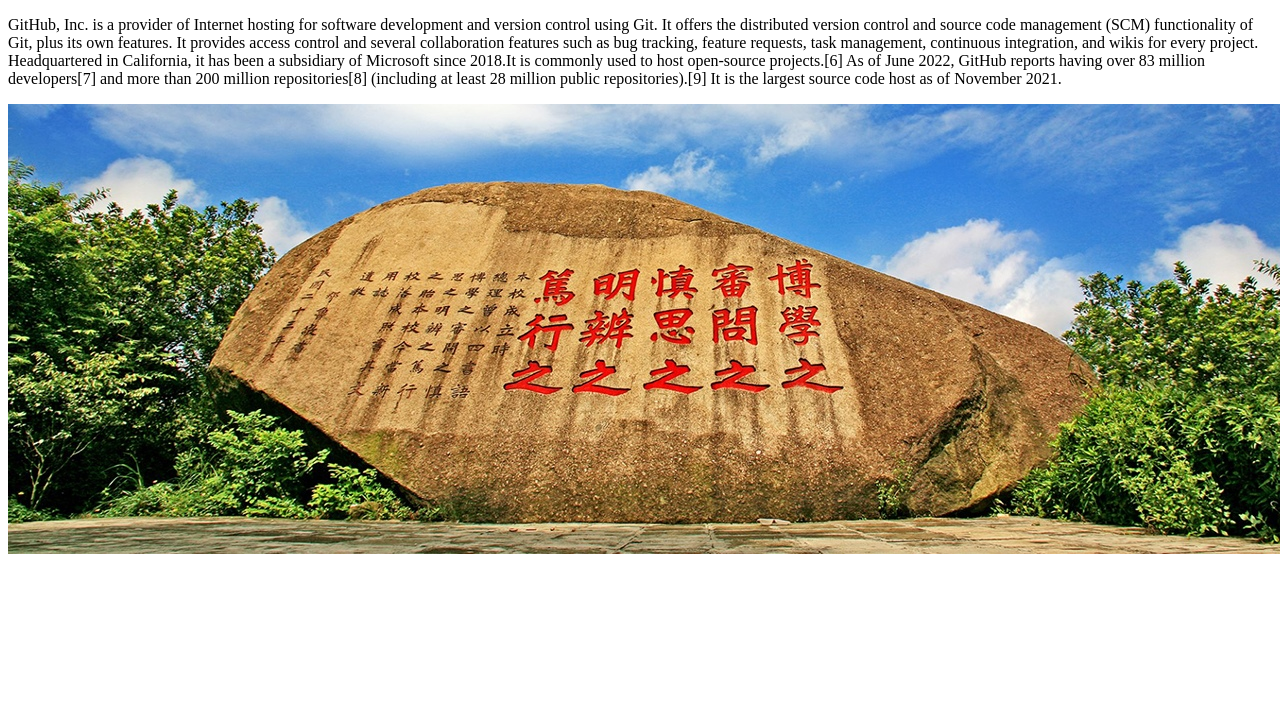
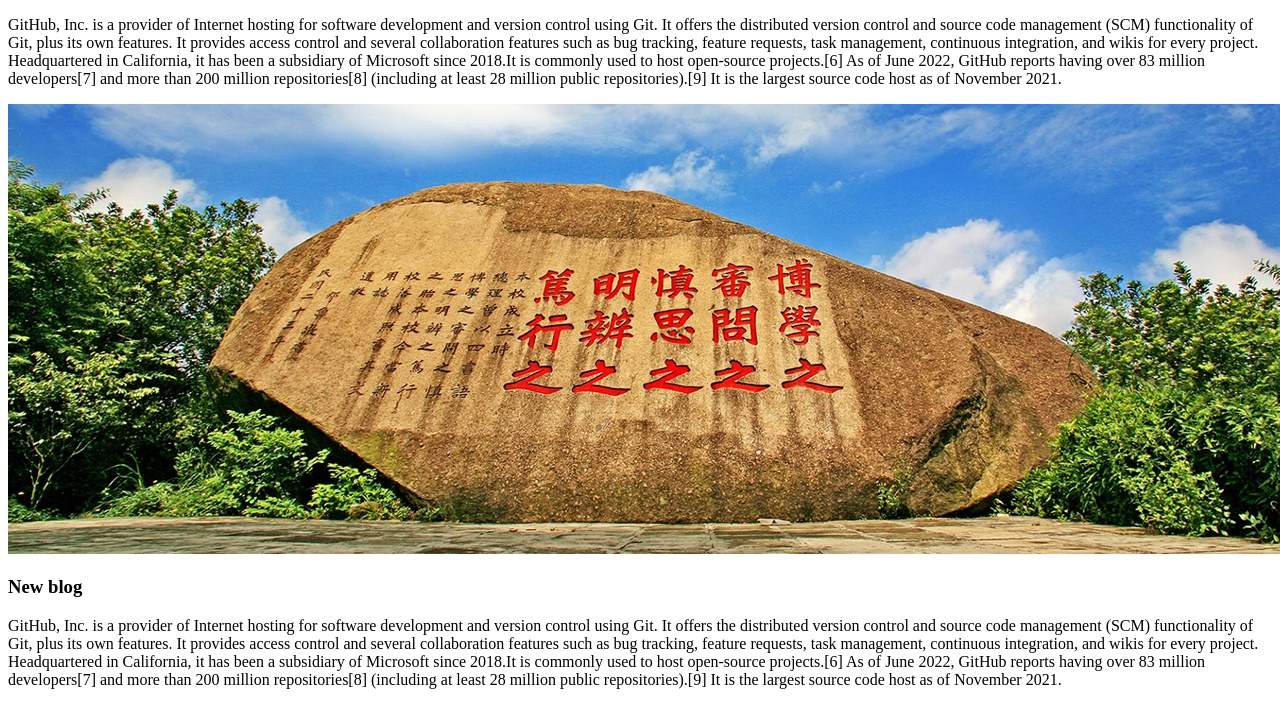
Before and after one commit to afrosedill/My-first-repo, a plain HTML site: page index.html in a window 1280 px wide. Shown: the part 105-810 px from the top of the page. Drawn offline with Linux system fonts and the light colour scheme.

Commit message:
added a blog

```diff
--- a/index.html
+++ b/index.html
@@ -4,7 +4,7 @@
     <meta charset="UTF-8">
     <meta http-equiv="X-UA-Compatible" content="IE=edge">
     <meta name="viewport" content="width=device-width, initial-scale=1.0">
-    <title>My First Github Repo</title>
+    <title>Documented</title>
 </head>
 <body>
     <h1>Let's see what happed</h1>
@@ -13,5 +13,11 @@
         GitHub, Inc. is a provider of Internet hosting for software development and version control using Git. It offers the distributed version control and source code management (SCM) functionality of Git, plus its own features. It provides access control and several collaboration features such as bug tracking, feature requests, task management, continuous integration, and wikis for every project. Headquartered in California, it has been a subsidiary of Microsoft since 2018.It is commonly used to host open-source projects.[6] As of June 2022, GitHub reports having over 83 million developers[7] and more than 200 million repositories[8] (including at least 28 million public repositories).[9] It is the largest source code host as of November 2021.
     </p>
     <img src="41c958d7-017b-4764-8bad-efac25d86ee0.jpg" alt="">
+    <div>
+        <h3>New blog</h3>
+        <p>
+            GitHub, Inc. is a provider of Internet hosting for software development and version control using Git. It offers the distributed version control and source code management (SCM) functionality of Git, plus its own features. It provides access control and several collaboration features such as bug tracking, feature requests, task management, continuous integration, and wikis for every project. Headquartered in California, it has been a subsidiary of Microsoft since 2018.It is commonly used to host open-source projects.[6] As of June 2022, GitHub reports having over 83 million developers[7] and more than 200 million repositories[8] (including at least 28 million public repositories).[9] It is the largest source code host as of November 2021.
+        </p>
+    </div>
 </body>
 </html>
```
